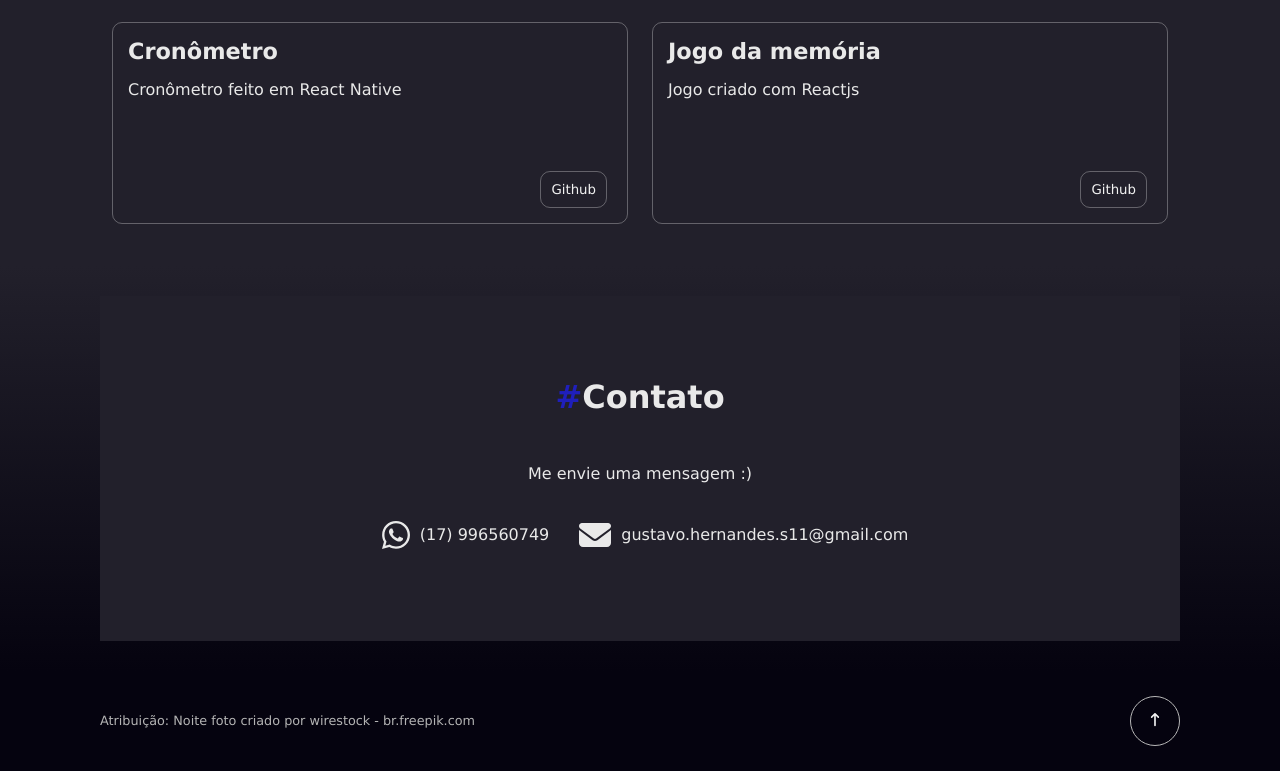
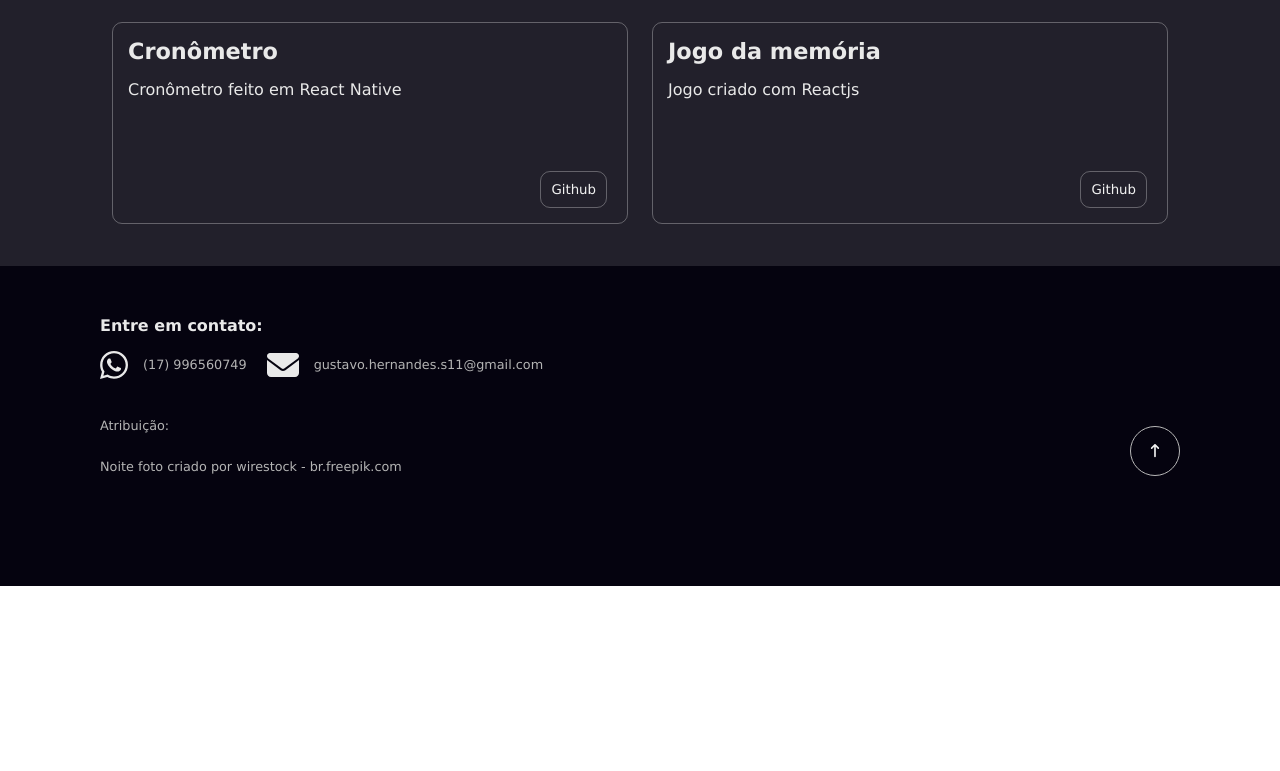
Before and after one commit to gustavohernandes11/portfolio-gustavo-hernandes, a Next.js app: page / in a window 1280 px wide. Shown: the part 3466-4237 px from the top of the page. After the commit the page ends 4052 px from the top, so only its background shows below. Built offline with nearby package versions, Linux system fonts and the light colour scheme.

Commit message:
modificação do footer

```diff
--- a/src/components/Footer.jsx
+++ b/src/components/Footer.jsx
@@ -5,7 +5,7 @@ import { FontAwesomeIcon } from '@fortawesome/react-fontawesome'
 
 
 const Footer = (props) => (
-  <footer className={styles.footer}>
+  <footer id="footer" className={styles.footer}>
     {props.children}
     <button className={styles.goHomeButton} id="goHomeButton"
 
@@ -14,7 +14,7 @@ const Footer = (props) => (
         behavior: 'smooth'
       })}
 
-    >      <a href="/"><FontAwesomeIcon icon={faArrowUpLong} /></a>
+    >      <a href="/"><FontAwesomeIcon  icon={faArrowUpLong} /></a>
     </button>
   </footer>
 )
--- a/src/components/Header.jsx
+++ b/src/components/Header.jsx
@@ -13,7 +13,7 @@ const Header = ({ pathname }) => (
     <Link href="#projetos">
       <a className={pathname === '/' ? 'is-active' : ''}>Projetos</a>
     </Link>
-    <Link href="#contato">
+    <Link href="#footer">
       <a className={pathname === '/' ? 'is-active' : ''}>Contato</a>
     </Link>
 
--- a/src/pages/index.jsx
+++ b/src/pages/index.jsx
@@ -124,17 +124,16 @@ export default function Home() {
         </div>
 
       </Container>
-
-      <Container color="#22202b" smooth>
-        <Box>
-          <ContainerTitle color="#1f1fbb" id="contato">Contato </ContainerTitle>
-          <p>Me envie uma mensagem :)</p>
-          <ContactForm />
-        </Box>
-      </Container>
       <Footer>
+        <span>
+          <b>Entre em contato:</b>
+        <ContactForm />
+        </span>
         <p>
-          Atribuição: <a href='https://br.freepik.com/fotos-vetores-gratis/noite'>Noite foto criado por wirestock - br.freepik.com</a>
+          Atribuição:
+        </p>
+        <p>
+           <a href='https://br.freepik.com/fotos-vetores-gratis/noite'>Noite foto criado por wirestock - br.freepik.com</a>
         </p>
       </Footer>
     </App>
--- a/src/styles/Box.module.css
+++ b/src/styles/Box.module.css
@@ -1,7 +1,8 @@
 .box{
     padding: 50px;
     padding-bottom: 70px;
-    background-color: #22202b;
+    background-color: #121212;
+    /* box-shadow: 0px 0px 10px rgba(255, 255, 255, 0.384); */
 
     display: flex;
     flex-direction: column;
--- a/src/styles/ContactContainer.module.css
+++ b/src/styles/ContactContainer.module.css
@@ -3,8 +3,7 @@
     flex-wrap: wrap;
     justify-self: flex-start;
     align-items: center;
-    border-radius: 10px;
-    flex-direction: row
+    flex-direction: row;
 }
 
 .contactcontainer span {
@@ -12,16 +11,16 @@
     display: flex;
     justify-self: center;
     align-items: center;
-    margin: 10px;
+    margin-right: 20px;
+    margin-top: 10px;
 }
 
 .contactcontainer svg {
-    margin: 10px;
+    margin-right: 15px;
     font-size: 2rem;
 }
 .contactcontainer span:hover {
-    color:#5454bd;
-
+    transform: scale(1.03);
     -webkit-transition: 0.3s ease-in;
     -moz-transition: 0.3s ease-in;
     -o-transition: 0.3s ease-in;
--- a/src/styles/Footer.module.css
+++ b/src/styles/Footer.module.css
@@ -1,12 +1,16 @@
 .footer {
     background-color: #05030f;
-    height: 100px;
-    padding: 20px 100px;
+    padding: 50px 100px;
     color: var(--main-white-color);
     display: flex;
-    align-items: center;
-    justify-content: space-between;
 
+    flex-direction: column;
+
+}
+.footer span{
+    display: flex;
+    flex-direction: column;
+    margin-bottom: 10px;
 }
 
 .footer p {
@@ -27,6 +31,10 @@
     height: 50px;
     padding: 12px;
     border-radius: 50px;
+
+    position: relative;
+    top: -60px;
+    align-self: flex-end;
 }
 
 .goHomeButton:hover {
```
